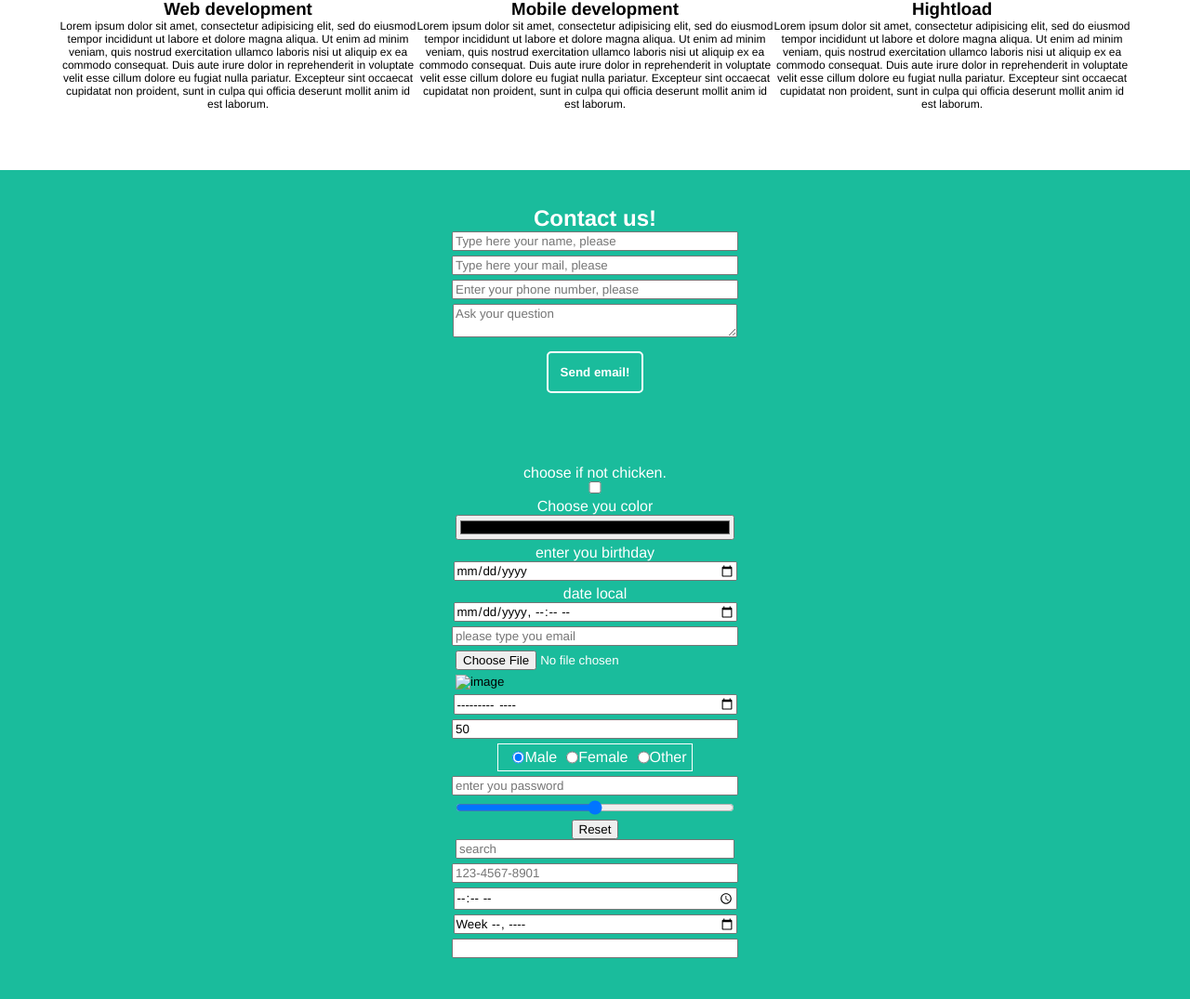
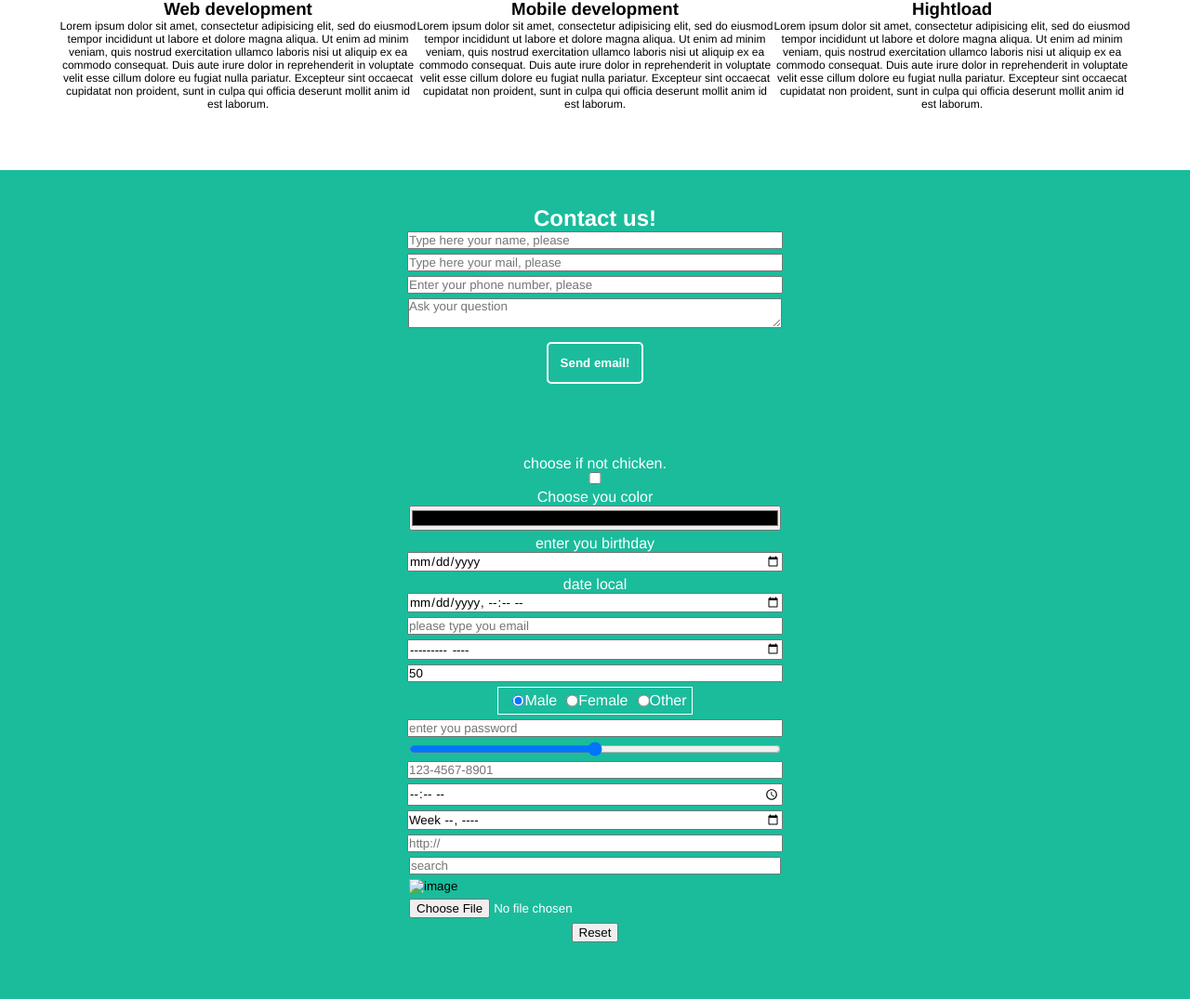
Before and after one commit to linxok/IntroToFullStack, a PHP site: page / in a window 1280 px wide. Shown: the part 676-1751 px from the top of the page at 93% size. After the commit the page ends 1690 px from the top, so only its background shows below. Run offline with PHP 8.4, Linux system fonts and the light colour scheme; some libraries are stand-ins or nearby versions.

Commit message:
work on the bugs

```diff
--- a/WD_PS_1 HTML, CSS/Landing/index.html
+++ b/WD_PS_1 HTML, CSS/Landing/index.html
@@ -90,8 +90,6 @@
         <label class="contact-input__label" for="date-local-input">date local</label>
         <input type="datetime-local" class="contact-input__input" id="date-local-input">
         <input type="email" class="contact-input__input" placeholder="please type you email" id="email">
-        <input type="file" class="contact-input__input">
-        <input type="image" class="contact-input__input" alt="image">
         <input type="month" class="contact-input__input">
         <input type="number" class="contact-input__input" value="50" min="0" max="100">
         <div class="radio">
@@ -104,13 +102,14 @@
         </div>
         <input type="password" class="contact-input__input" placeholder="enter you password">
         <input type="range" value="50" min="0" max="100" class="contact-input__input">
-        <input type="reset">
-        <input type="search" placeholder="search"  class="contact-input__input">
         <input type="tel" class="contact-input__input" pattern="[0-9]{3}-[0-9]{3}-[0-9]{4}" placeholder="123-4567-8901" required>
         <input type="time" class="contact-input__input">
         <input type="week" class="contact-input__input">
-        <input type="url" class="contact-input__input">
-
+        <input type="url" class="contact-input__input" placeholder="http://">
+        <input type="search" placeholder="search"  class="contact-input__input">
+        <input type="image" class="contact-input__input" alt="image">
+        <input type="file" class="contact-input__input">
+        <input type="reset">
     </form>
 </section>
 </body>
--- a/WD_PS_1 HTML, CSS/Landing/style.css
+++ b/WD_PS_1 HTML, CSS/Landing/style.css
@@ -110,18 +110,20 @@
 
 .contact_input {
     display: flex;
-    height: auto;
     background-color: #1abc9c;
     flex-direction: column;
     align-items: center;
     color: white;
     padding: 3%;
-    min-width: 300px;
+
+
 }
 
 .contact-input__input {
-    width: 300px;
-    margin-bottom: 5px;
+    width: 400px;
+    margin: 0 0 5px 0;
+    padding: 0;
+
 }
 
 .radio{
```
